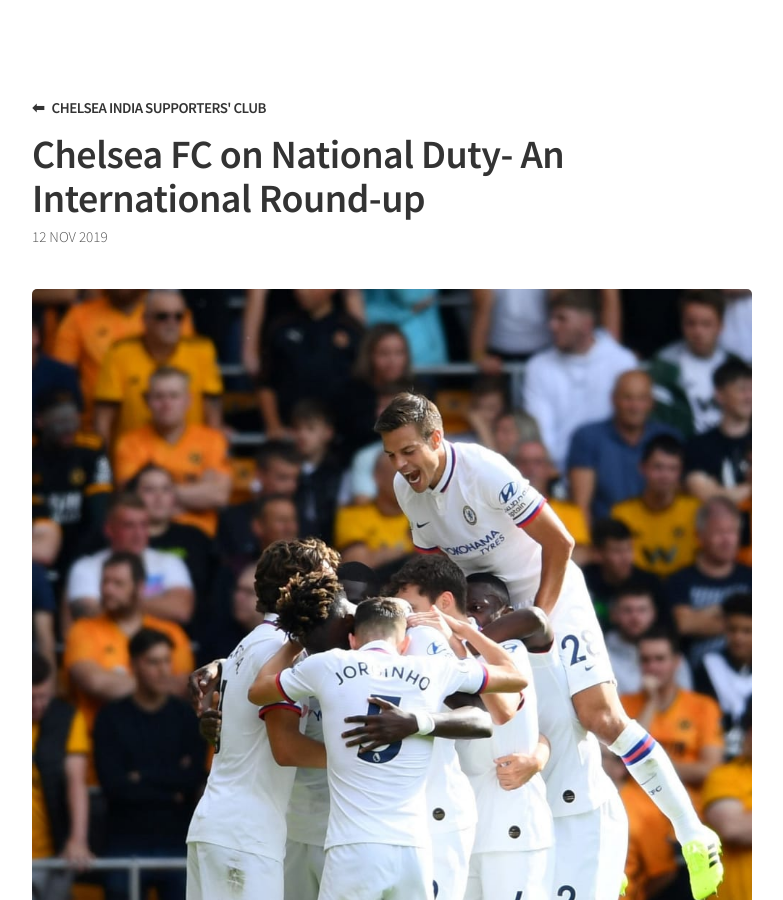
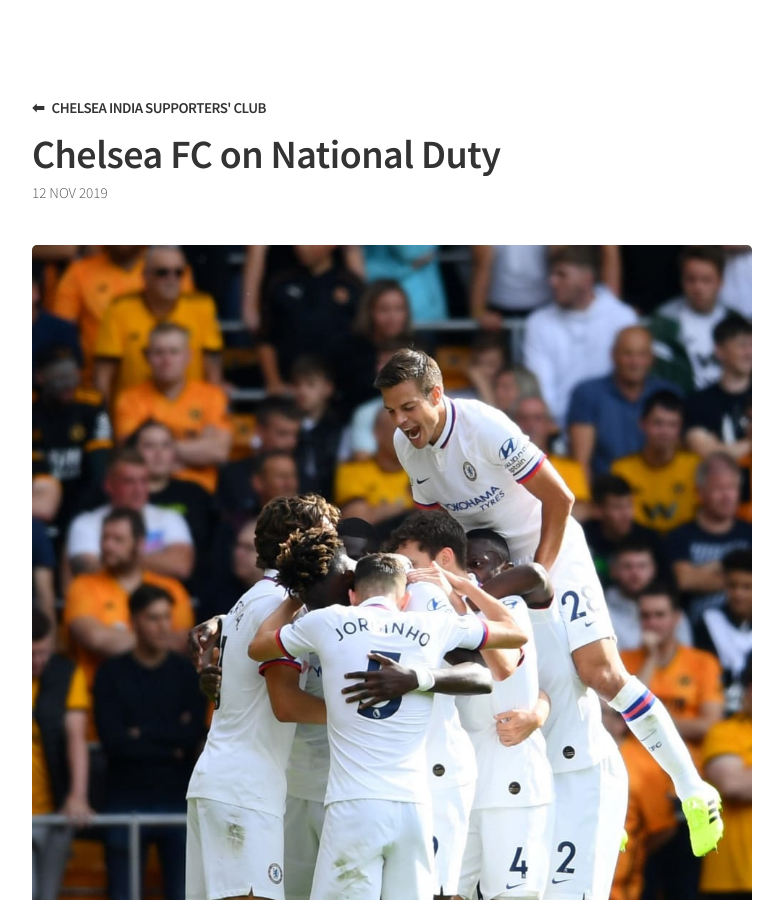
Before and after one commit to chelseafcindia/blog, a Jekyll site: the page built from _posts/2019-11-12-chelsea-fc-on-national-duty-an-international-round-up.markdown, in a window 1280 px wide and 900 px high. Shown: the whole window, without its empty margins (248-1031 px from the left). Built offline with Jekyll 4.4.1, drawn with Linux system fonts in a browser that asks for light colours.

Commit message:
Updated Chelsea Fc On National Duty An International Round Up

```diff
--- a/_posts/2019-11-12-chelsea-fc-on-national-duty-an-international-round-up.markdown
+++ b/_posts/2019-11-12-chelsea-fc-on-national-duty-an-international-round-up.markdown
@@ -1,5 +1,5 @@
 ---
-title: Chelsea FC on National Duty- An International Round-up
+title: Chelsea FC on National Duty
 date: 2019-11-12 18:48:00 +05:30
 categories:
 - Football
```
